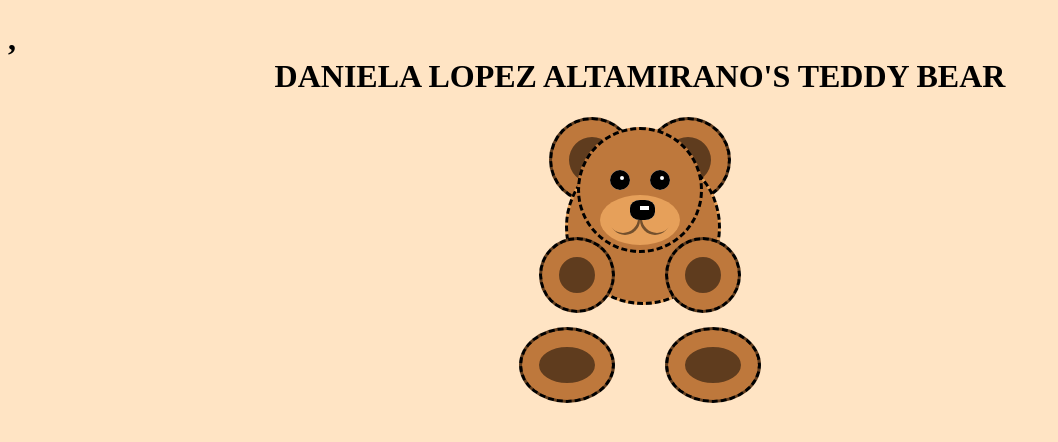
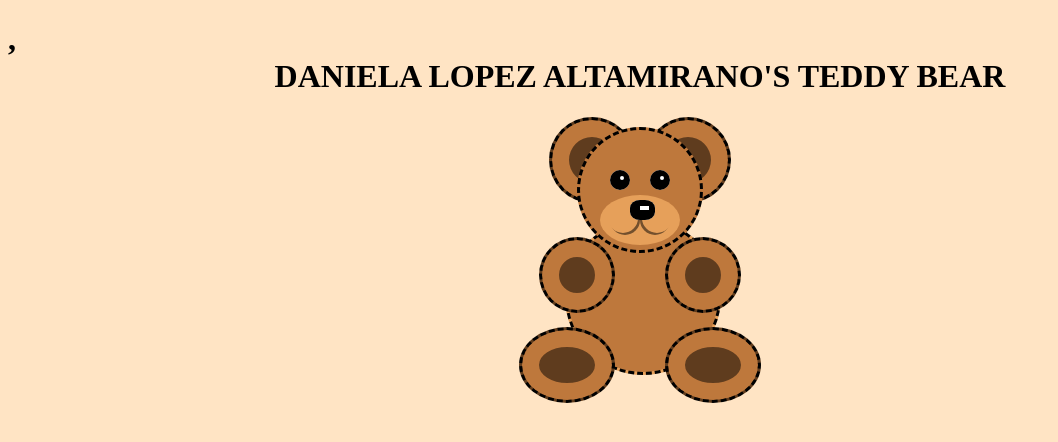
Before and after one commit to mishikoalita/TeddyBear-Tarea-INF122_Tellez, a plain HTML site: page index.html in a window 1280 px wide. Shown: the whole page, without its empty margins (0-1058 px from the left). Drawn offline with Linux system fonts and the light colour scheme.

Commit message:
Add files via upload

```diff
--- a/style.css
+++ b/style.css
@@ -45,7 +45,7 @@ body{
 	left: 0;
 	width: 150px;
 	height: 150px;
-    top: 110px;
+    top: 180px;
     border-radius: 120%;
     border-style: dashed;
 }
```
